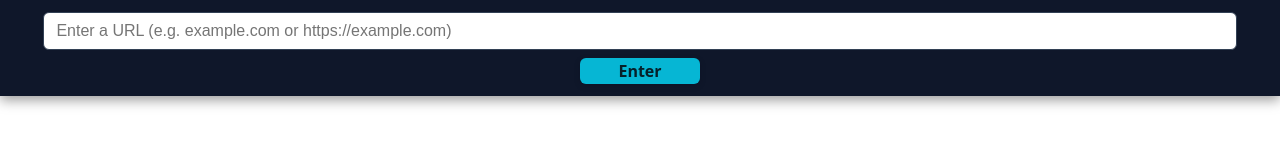
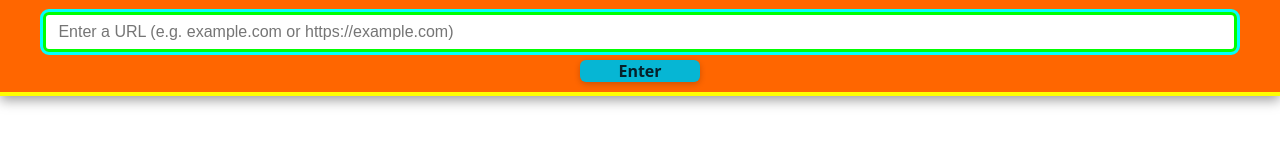
Before and after one commit to BeansAreVeryGood/Games.com, a plain HTML site: page index.html in a window 1280 px wide. Drawn offline with Linux system fonts and the light colour scheme.

Commit message:
Games test for box 3

```diff
--- a/index.html
+++ b/index.html
@@ -9,15 +9,17 @@
     html,body{height:100%;margin:0;font-family:system-ui,Arial,sans-serif}
     .topbar{
       position:fixed;top:0;left:0;right:0;height:var(--header-height);
-      background:#0f172a;color:#fff;padding:12px;box-sizing:border-box;
+      background:#ff6600;color:#000;padding:12px;box-sizing:border-box;
       display:flex;flex-direction:column;gap:8px;align-items:center;
-      z-index:2147483647; /* very high so it always sits above iframe */
-      box-shadow:0 4px 12px rgba(0,0,0,0.4)
+      z-index:9999999; /* ensure on top */
+      box-shadow:0 4px 12px rgba(0,0,0,0.4);
+      border-bottom:4px solid #ffff00; /* debug: bright border */
     }
     .url-input{
       width:95%;max-width:1200px;height:44px;padding:8px 12px;
-      border-radius:6px;border:1px solid #334155;font-size:16px;
-      box-sizing:border-box;background:#fff;color:#000;z-index:2147483647
+      border-radius:6px;border:3px solid #00ff00;font-size:16px;
+      box-sizing:border-box;background:#ffffff;color:#000;z-index:9999999;
+      outline: 3px solid #00ffff; /* debug outline */
     }
     .enter-box{
       width:120px;height:34px;display:inline-flex;align-items:center;
```
